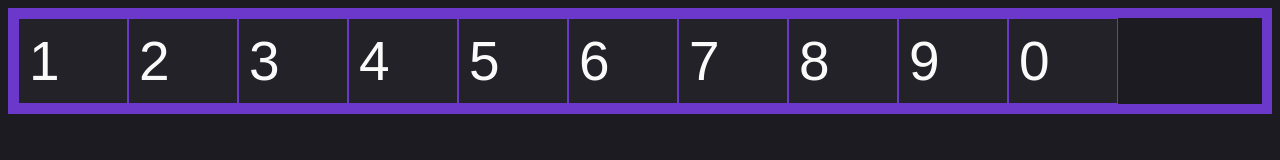
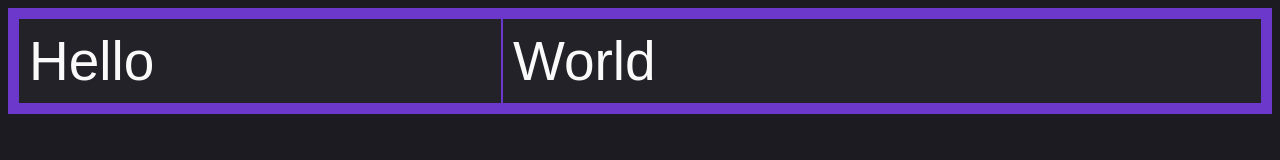
Before and after one commit to timurkayzer/flex-course, a plain HTML site: page index.html in a window 1280 px wide. Drawn offline with Linux system fonts and the light colour scheme.

Commit message:
flex-grow

```diff
--- a/index.css
+++ b/index.css
@@ -13,6 +13,8 @@ body {
 	border: 10px solid #6c38cc;
 	display: flex;
 	flex-flow: row wrap;
+	/* height: 100vh;
+	align-items: flex-start; */
 	/* justify-content: right; */
 }
 
@@ -21,21 +23,18 @@ body {
 	border: 1px solid #6c38cc;
 	/* text-align: center; */
 	padding: 10px;
-	width: 2em;
-	align-content: flex-end;
+	/* width: 2em; */
+	/* align-content: flex-end; */
 	/* width: calc(100% / 3); */
+	flex-basis: 300px;
 }
 
-
-/*
-.item4 {
-	order: 2;
+.item1 {
+	flex-grow: 2;
+	flex-shrink: 2;
 }
 
-.item7 {
-	order: 3;
+.item2 {
+	flex-grow: 5;
+	flex-shrink: 5;
 }
-
-.item9 {
-	order: -1;
-} */
--- a/index.html
+++ b/index.html
@@ -10,16 +10,8 @@
 </head>
 <body>
 	<div class="container">
-		<div class="item item1">1</div>
-		<div class="item item2">2</div>
-		<div class="item item3">3</div>
-		<div class="item item4">4</div>
-		<div class="item item5">5</div>
-		<div class="item item6">6</div>
-		<div class="item item7">7</div>
-		<div class="item item8">8</div>
-		<div class="item item9">9</div>
-		<div class="item item0">0</div>
+		<div class="item item1">Hello</div>
+		<div class="item item2">World</div>
 	</div>
 </body>
 </html>
```
